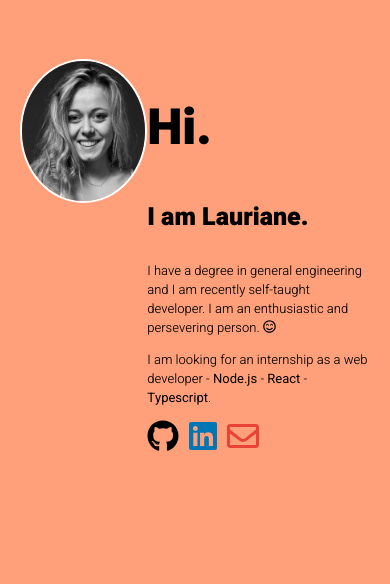
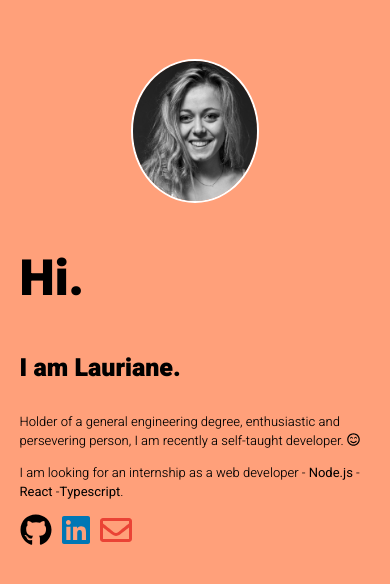
Before and after one commit to lololau/lololau, a React (Create React App) app: page / in a window 390 px wide. Shown: the top 584 px of the page. Built offline with nearby package versions, Linux system fonts and the light colour scheme.

Commit message:
update position element for mobile phone screen

```diff
--- a/public/index.html
+++ b/public/index.html
@@ -25,7 +25,7 @@
       work correctly both with client-side routing and a non-root public URL.
       Learn how to configure a non-root public URL by running `npm run build`.
     -->
-    <title>Lololau says hello!</title>
+    <title>Lauriane says hi!</title>
   </head>
   <body>
     <noscript>You need to enable JavaScript to run this app.</noscript>
--- a/src/App.css
+++ b/src/App.css
@@ -6,6 +6,7 @@
   background-color: #ffa07a;
   display: grid;
   grid-template-columns: 1fr 3fr;
+  grid-template-rows: 1fr;
   grid-template-areas: "position-image" "content";
 }
 
@@ -40,3 +41,13 @@
   display: inline-block;
   padding-right: 10px;
 }
+
+@media screen and (max-width: 700px) {
+  .App {
+    grid-template-columns: 1fr;
+    grid-template-rows: 1fr 3fr;
+    grid-template-areas:
+      "position-image"
+      "content";
+  }
+}
--- a/src/App.js
+++ b/src/App.js
@@ -15,8 +15,8 @@ function App() {
           <h1 className="title">Hi.</h1>
           <h3 className="Iam">I am Lauriane.</h3>
           <p>
-            I have a degree in general engineering and I am recently self-taught
-            developer. I am an enthusiastic and persevering person.{" "}
+            Holder of a general engineering degree, enthusiastic and persevering
+            person, I am recently a self-taught developer.{" "}
             <FontAwesomeIcon icon={faSmileBeam} color="black" />
           </p>
           <p>
```
